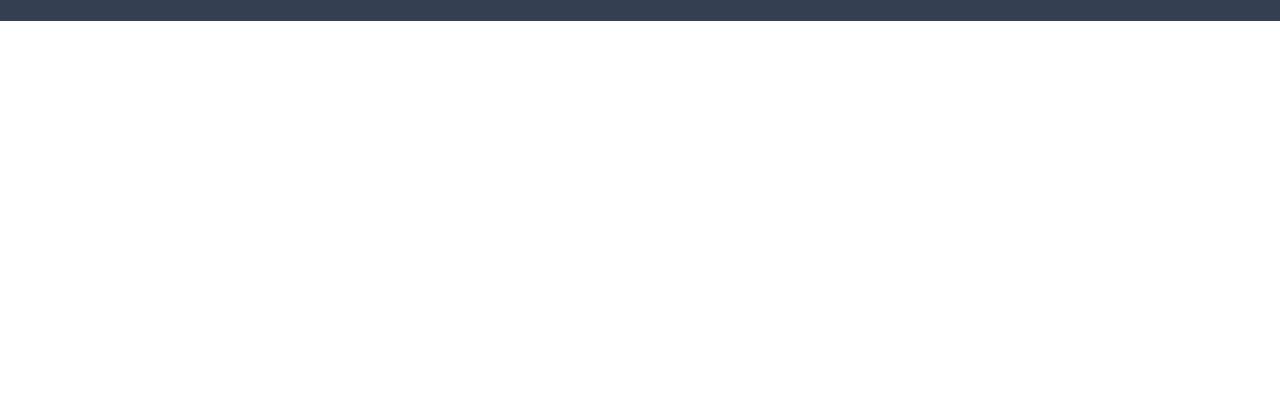
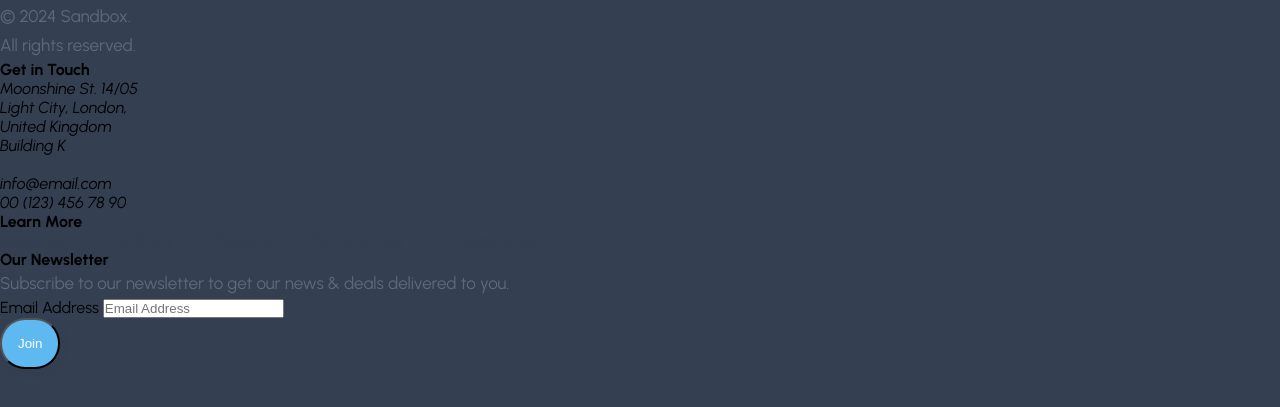
Before and after one commit to Coding-Latam/proyecto-web, a plain HTML site: page index.html in a window 1280 px wide. Shown: the part 4827-5234 px from the top of the page. Before the commit the page ends 4848 px from the top, so only its background shows below. Drawn offline with Linux system fonts and the light colour scheme.

Commit message:
feat: add footer section structure

```diff
--- a/index.html
+++ b/index.html
@@ -417,6 +417,81 @@
 				</h2>
 				<a href="" class="btn-primary">Try it for free</a>
 			</div>
+
+			<section class="container footer-info">
+				<div class="footer-author">
+					<div class="logo">
+						<img src="./images/logo.png" alt="" />
+					</div>
+
+					<div class="footer-author-rights">
+						<p>&copy; 2024 Sandbox.</p>
+						<p>All rights reserved.</p>
+					</div>
+
+					<div class="social-networks"></div>
+				</div>
+
+				<div class="footer-contact">
+					<h4 class="footer-contact-title">Get in Touch</h4>
+
+					<address class="footer-contact-address">
+						Moonshine St. 14/05<br />
+						Light City, London,<br />
+						United Kingdom<br />
+						Building K<br /><br />
+						info@email.com <br />
+						00 (123) 456 78 90 <br />
+					</address>
+				</div>
+
+				<div class="footer-learn">
+					<h4 class="footer-learn-title">Learn More</h4>
+
+					<ul class="footer-learn-nav">
+						<li class="footer-learn-item">
+							<a href="#" class="footer-learn-link">About Us</a>
+						</li>
+						<li class="footer-learn-item">
+							<a href="#" class="footer-learn-link">Our Story</a>
+						</li>
+						<li class="footer-learn-item">
+							<a href="#" class="footer-learn-link">Projects</a>
+						</li>
+						<li class="footer-learn-item">
+							<a href="#" class="footer-learn-link">Terms of Use</a>
+						</li>
+						<li class="footer-learn-item">
+							<a href="#" class="footer-learn-link">Privacy Policy</a>
+						</li>
+					</ul>
+				</div>
+
+				<div class="footer-newsletter">
+					<h4 class="footer-newsletter-title">Our Newsletter</h4>
+					<p>
+						Subscribe to our newsletter to get our news & deals delivered to
+						you.
+					</p>
+
+					<form action="#" class="form">
+						<div class="form-field">
+							<label for="email" class="form-label">Email Address</label>
+							<input
+								type="email"
+								name="email"
+								id="email"
+								autocomplete="off"
+								aria-label="Email Address"
+								placeholder="Email Address"
+								class="form-input"
+							/>
+						</div>
+
+						<button type="button" class="btn-primary form-btn">Join</button>
+					</form>
+				</div>
+			</section>
 		</footer>
 	</body>
 </html>
```
Lines whose indentation alone changed are shown as unchanged.
